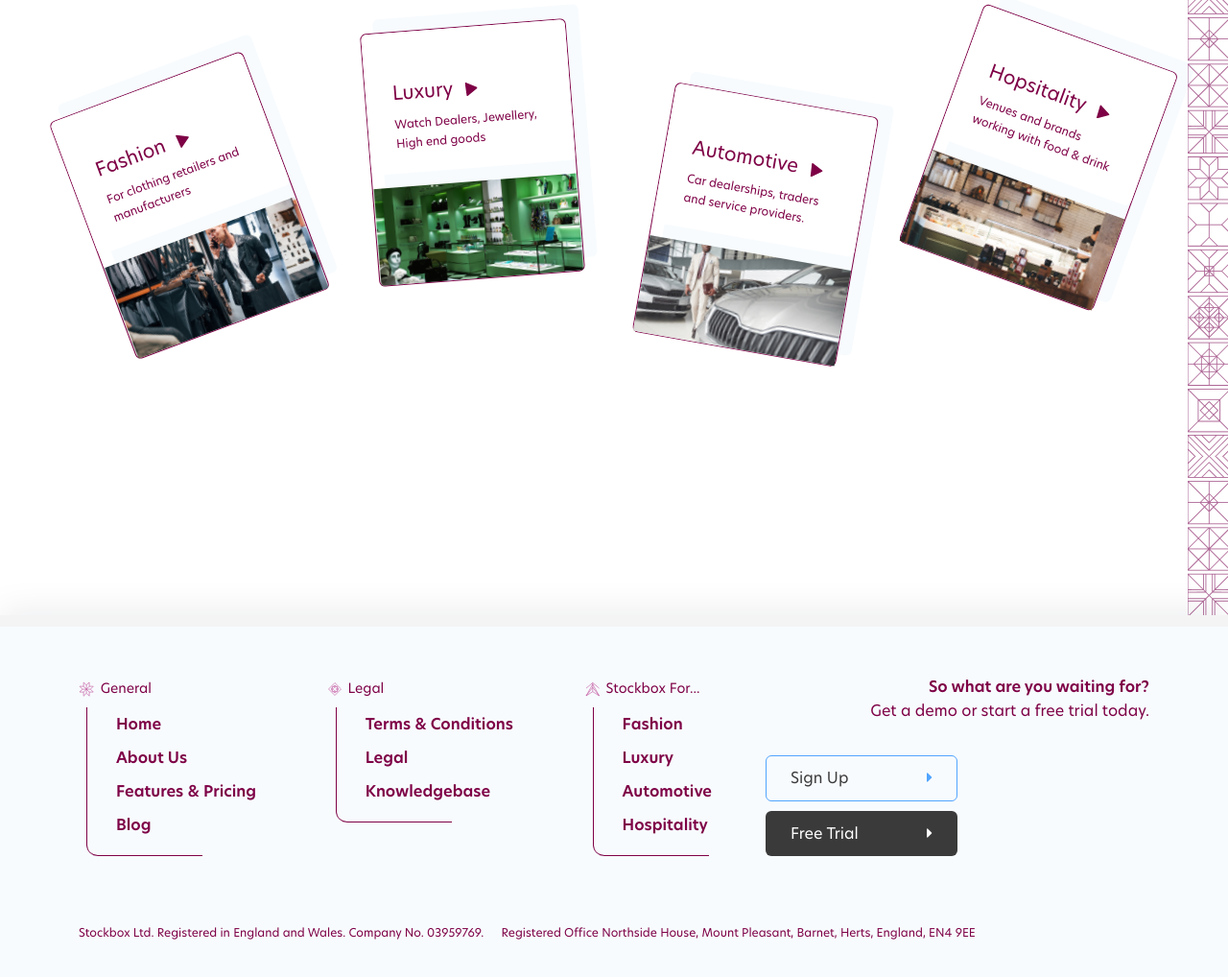
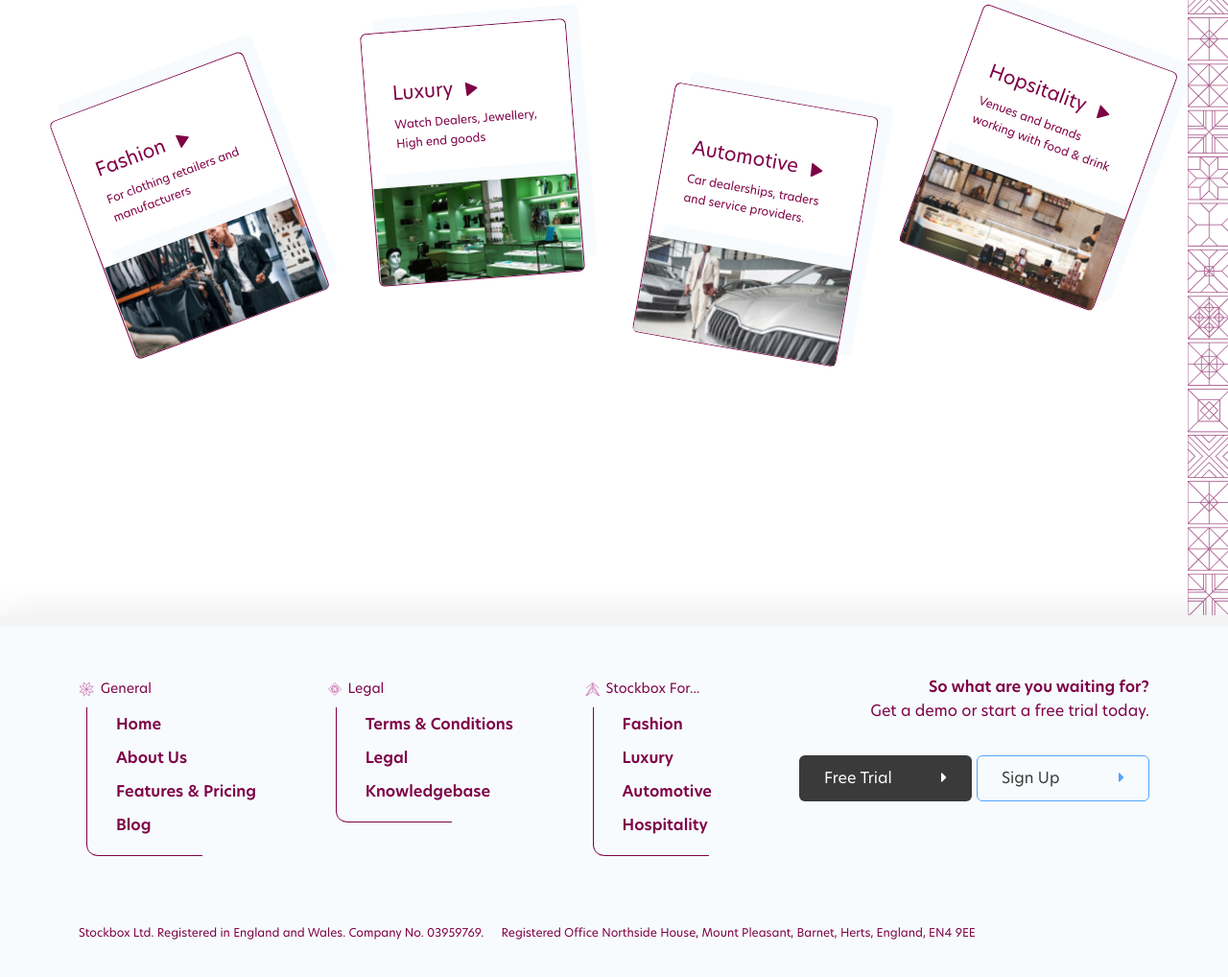
Before and after one commit to mdmunnaahmed/stockbox-site, a website: page src/index.html in a window 1280 px wide. Shown: the part 2422-3440 px from the top of the page at 96% size. Drawn offline with Linux system fonts and the light colour scheme.

Commit message:
phase 1 complete

```diff
--- a/src/assets/sass/layout/_footer.scss
+++ b/src/assets/sass/layout/_footer.scss
@@ -48,6 +48,9 @@
     gap: 13px;
   }
   &.style-two {
+    @include breakpoint(xl) {
+      justify-content: flex-end;
+    }
     .cmn--btn,
     .free-trial-btn {
       background-color: #3a3a3a;
@@ -55,7 +58,7 @@
       border-radius: 6px;
       border: 1px solid transparent;
       line-height: 1.1;
-      max-width: 200px;
+      max-width: 180px;
       width: 100%;
       color: hsl(var(--white));
       font-family: var(--font-light);
--- a/src/index.html
+++ b/src/index.html
@@ -298,7 +298,7 @@
         <div class="footer-trial-wrapper">
           <h6 class="title text--base text-right">So what are you waiting for?</h6>
           <p class="text--base">Get a demo or start a free trial today.</p>
-          <div class="button-grp style-two d-flex flex-wrap flex-wrap-reverse">
+          <div class="button-grp style-two d-flex flex-wrap flex-wrap-reverse justify-content-xl-end">
             <a href="" class="cmn--btn ">Free Trial <i class="fas fa-caret-right"></i></a>
             <a href="" class="cmn--btn active">Sign Up <i class="fas fa-caret-right"></i></a>
           </div>
```
Also changed, not shown: src/partial-html/_footer.html (+1 -1 lines), src/assets/css/main.css, 2 other files.
